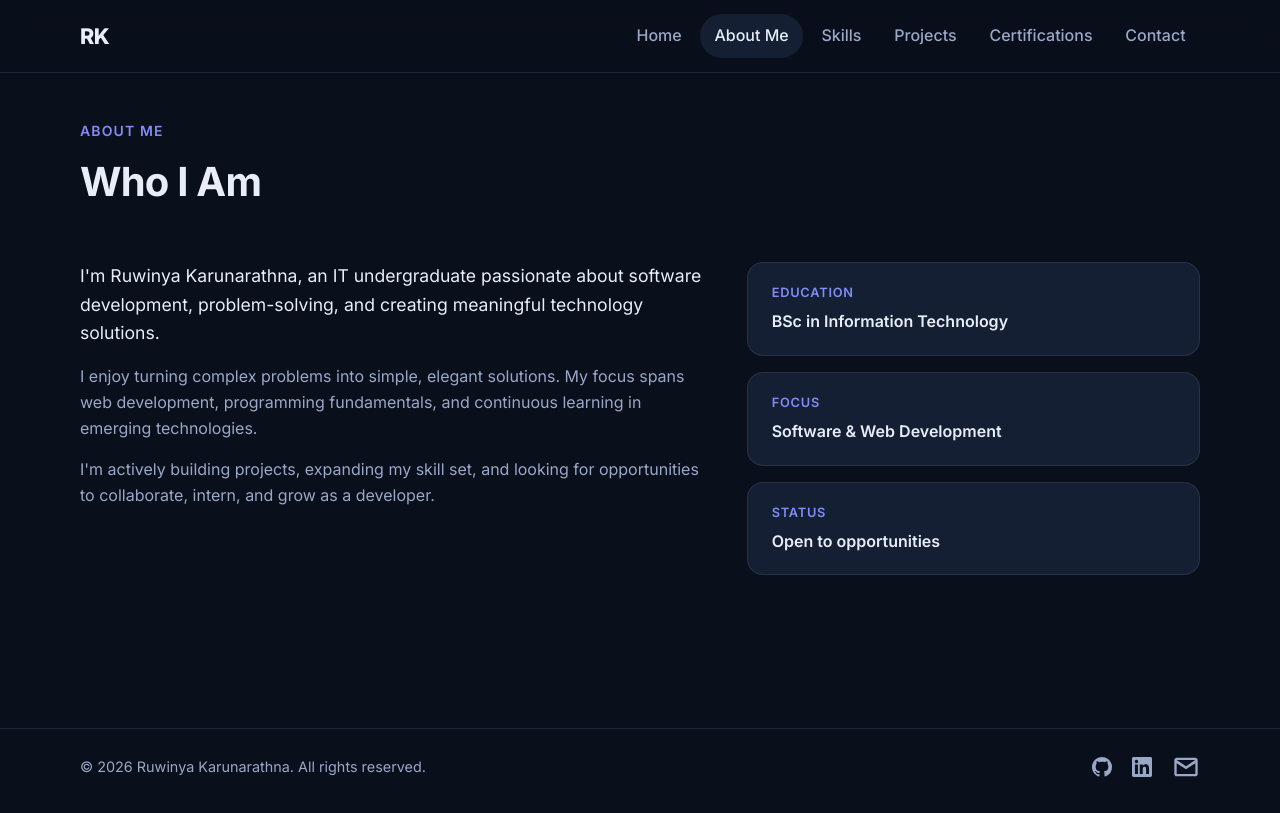
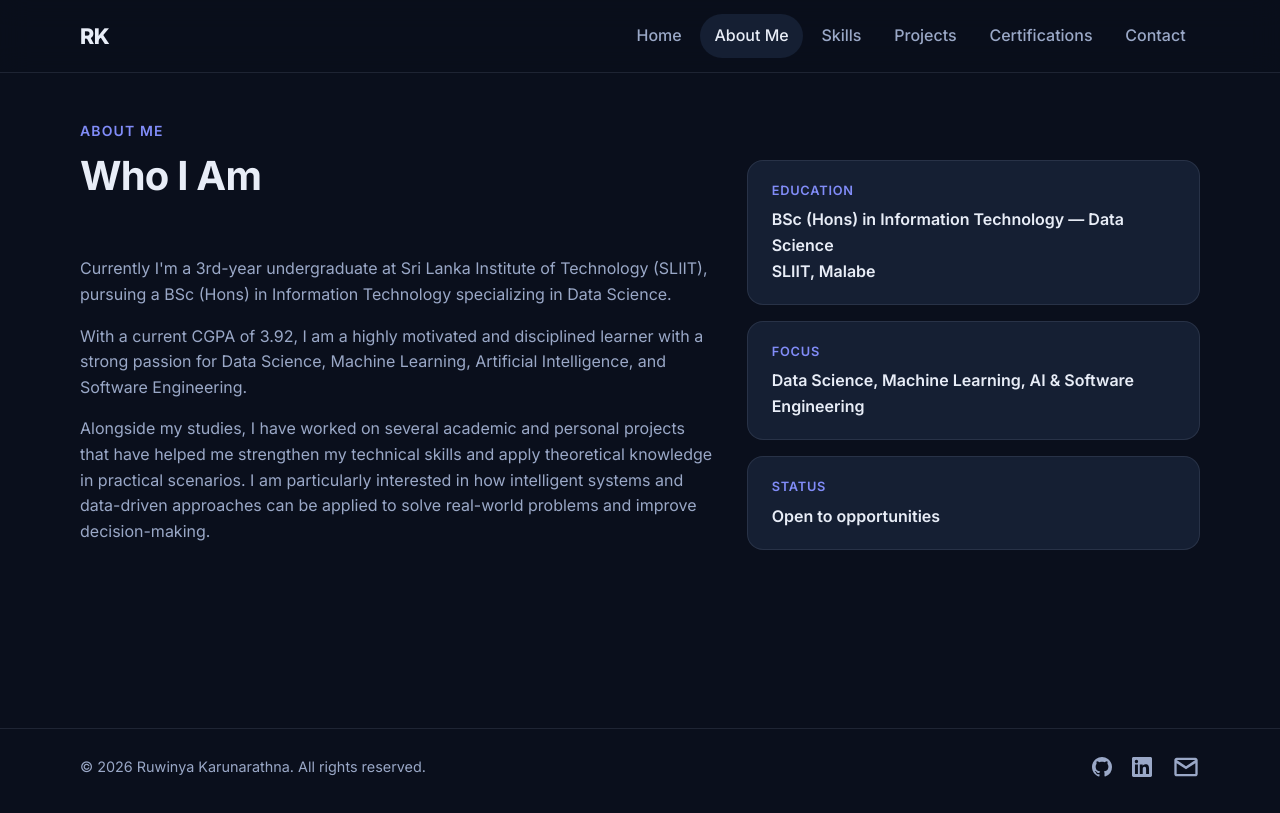
Before and after one commit to ruwinya10/Personal-Portfolio, a React (Vite) app in the folder my-portfolio/: page /about in a window 1280 px wide. Built offline with nearby package versions, Linux system fonts and the light colour scheme.

Commit message:
about me fix

```diff
--- a/my-portfolio/src/App.css
+++ b/my-portfolio/src/App.css
@@ -150,10 +150,31 @@
 }
 
 /* About */
+.about.page {
+  padding-top: calc(72px + 3rem);
+}
+
 .about-grid {
+  --about-heading-gap: 0.125rem;
   display: grid;
   grid-template-columns: 1.4fr 1fr;
-  gap: 2rem;
+  grid-template-areas:
+    "header highlights"
+    "text highlights";
+  column-gap: 2rem;
+  align-items: start;
+}
+
+.about-header {
+  grid-area: header;
+}
+
+.about-header h2 {
+  margin-top: var(--about-heading-gap);
+}
+
+.about-text {
+  grid-area: text;
 }
 
 .about-text p {
@@ -161,14 +182,11 @@
   margin-top: 0;
 }
 
-.about-intro {
-  color: var(--text) !important;
-  font-size: 1.1rem;
-}
-
 .about-highlights {
+  grid-area: highlights;
   display: grid;
   gap: 1rem;
+  padding-top: calc(0.875rem * 1.6 + var(--about-heading-gap) + 1rem);
 }
 
 .highlight-card {
@@ -190,6 +208,7 @@
 
 .highlight-value {
   font-weight: 600;
+  white-space: pre-line;
 }
 
 /* Skills */
--- a/my-portfolio/src/Components/About.jsx
+++ b/my-portfolio/src/Components/About.jsx
@@ -6,14 +6,14 @@ export default function About() {
   return (
     <section className="section page about">
       <div className="container">
-        <div className="section-header">
-          <p className="eyebrow">About Me</p>
-          <h2>Who I Am</h2>
-        </div>
+        <div className="about-grid">
+          <div className="section-header about-header">
+            <p className="eyebrow">About Me</p>
+            <h2>Who I Am</h2>
+          </div>
 
-        <div className="about-grid">
           <div className="about-text">
-            <p className="about-intro">{about.intro}</p>
+            <p>{about.intro}</p>
             {about.paragraphs.map((paragraph) => (
               <p key={paragraph}>{paragraph}</p>
             ))}
--- a/my-portfolio/src/data/portfolioData.js
+++ b/my-portfolio/src/data/portfolioData.js
@@ -9,14 +9,21 @@ export const portfolioData = {
 
   about: {
     intro:
-      "I'm Ruwinya Karunarathna, an IT undergraduate passionate about software development, problem-solving, and creating meaningful technology solutions.",
+      "Currently I'm a 3rd-year undergraduate at Sri Lanka Institute of Technology (SLIIT), pursuing a BSc (Hons) in Information Technology specializing in Data Science.",
     paragraphs: [
-      "I enjoy turning complex problems into simple, elegant solutions. My focus spans web development, programming fundamentals, and continuous learning in emerging technologies.",
-      "I'm actively building projects, expanding my skill set, and looking for opportunities to collaborate, intern, and grow as a developer.",
+      "With a current CGPA of 3.92, I am a highly motivated and disciplined learner with a strong passion for Data Science, Machine Learning, Artificial Intelligence, and Software Engineering.",
+      "Alongside my studies, I have worked on several academic and personal projects that have helped me strengthen my technical skills and apply theoretical knowledge in practical scenarios. I am particularly interested in how intelligent systems and data-driven approaches can be applied to solve real-world problems and improve decision-making.",
     ],
     highlights: [
-      { label: "Education", value: "BSc in Information Technology" },
-      { label: "Focus", value: "Software & Web Development" },
+      {
+        label: "Education",
+        value:
+          "BSc (Hons) in Information Technology — Data Science\nSLIIT, Malabe",
+      },
+      {
+        label: "Focus",
+        value: "Data Science, Machine Learning, AI & Software Engineering",
+      },
       { label: "Status", value: "Open to opportunities" },
     ],
   },
```
